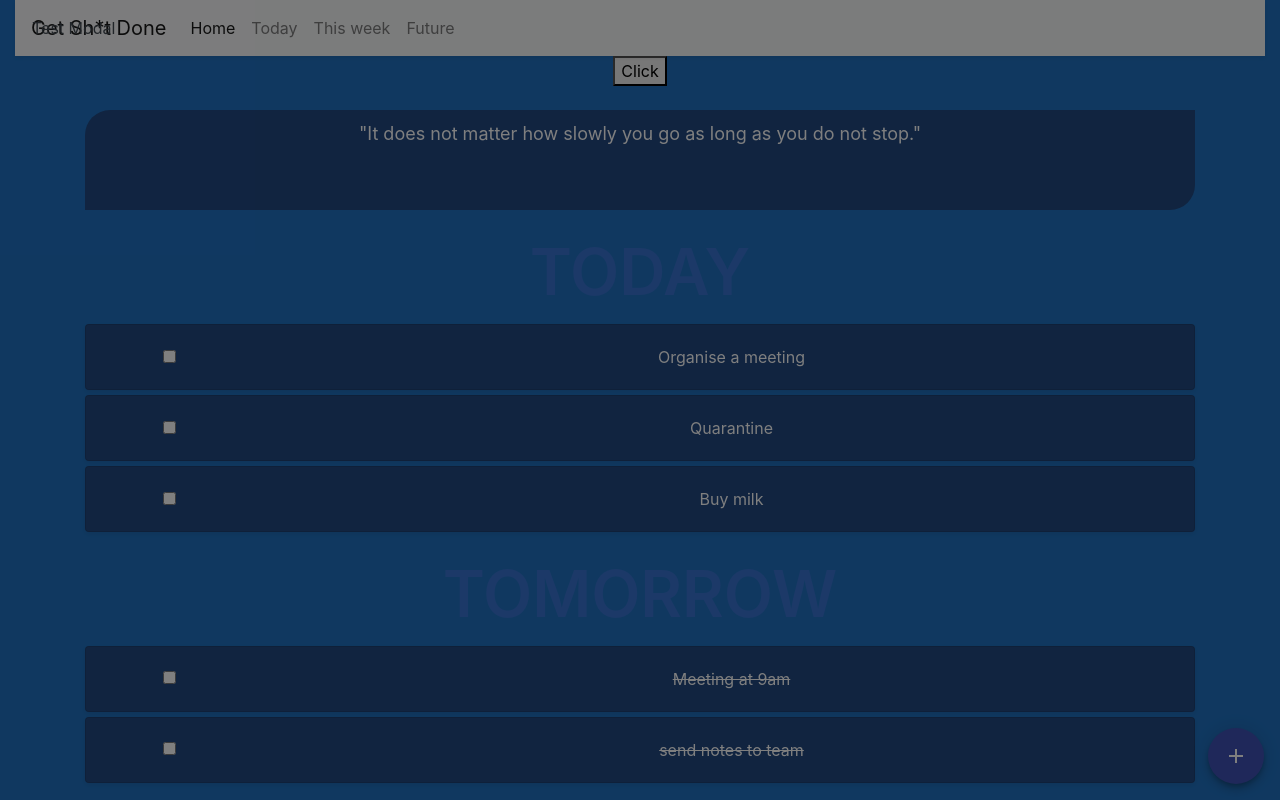
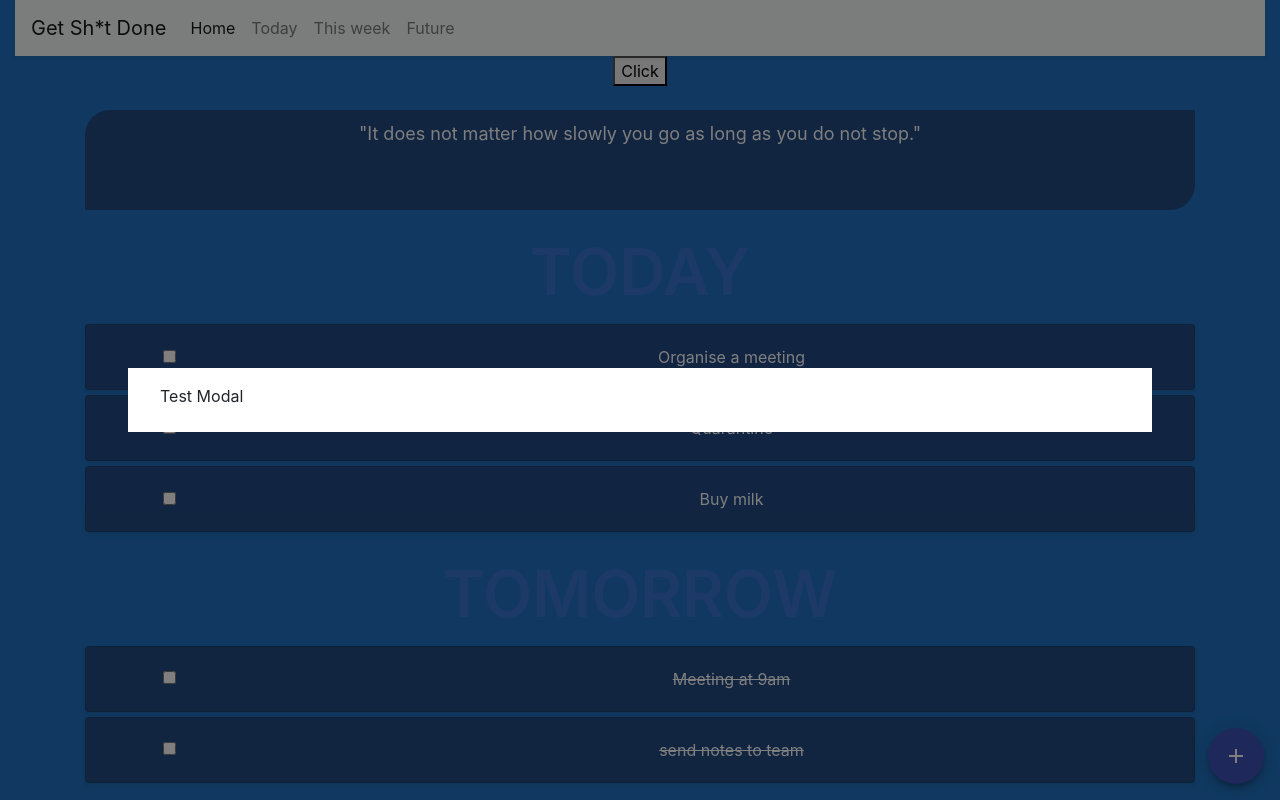
Before and after one commit to BradNichol/todo-app-react, a React (Create React App) app: page / in a window 1280 px wide. Both pictures are taken after a click on the button "Click". Built offline with nearby package versions, Linux system fonts and the light colour scheme.

Commit message:
style improvements

```diff
--- a/src/AddModal/AddModal.js
+++ b/src/AddModal/AddModal.js
@@ -7,8 +7,14 @@ const AddModal = () => {
     const useStyles = makeStyles((theme) => ({
         modal: {
             display: 'flex',
-            padding: theme.spacing(2, 4, 3)
+            alignItems: 'center',
+            justifyContent: 'center',
         },
+        paper: {
+            backgroundColor: '#ffffff',
+            padding: theme.spacing(2, 4, 3),
+            width: '80%'
+        }
     }));
 
     const [open, setOpen] = useState(false);
@@ -26,7 +32,9 @@ const AddModal = () => {
     return (
         <div>
             <button type="button" onClick={handleOpen}>Click</button>
-            <Modal open={open} className={classes.modal} onClose={handleClose}><div>Test Modal</div></Modal>
+            <Modal open={open} className={classes.modal} onClose={handleClose}>
+                <div className={classes.paper}>Test Modal</div>
+            </Modal>
         </div>
 
     );
```
